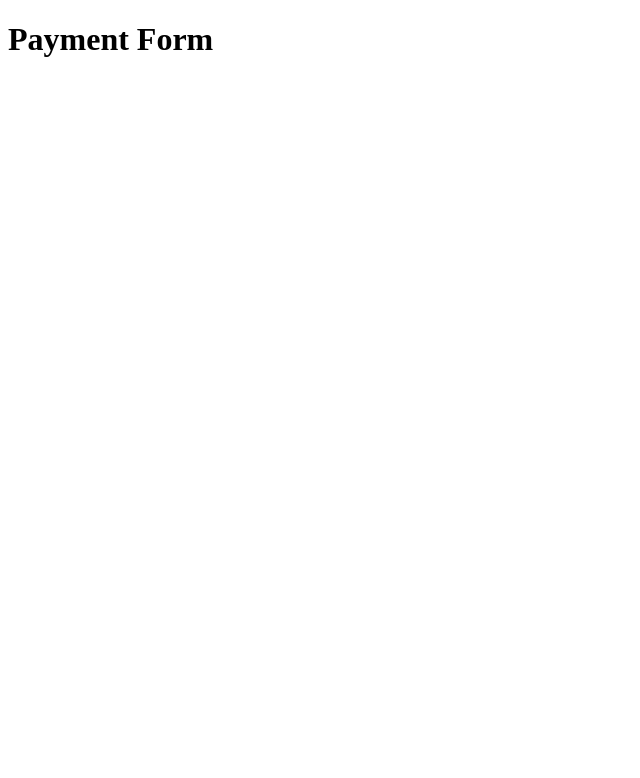
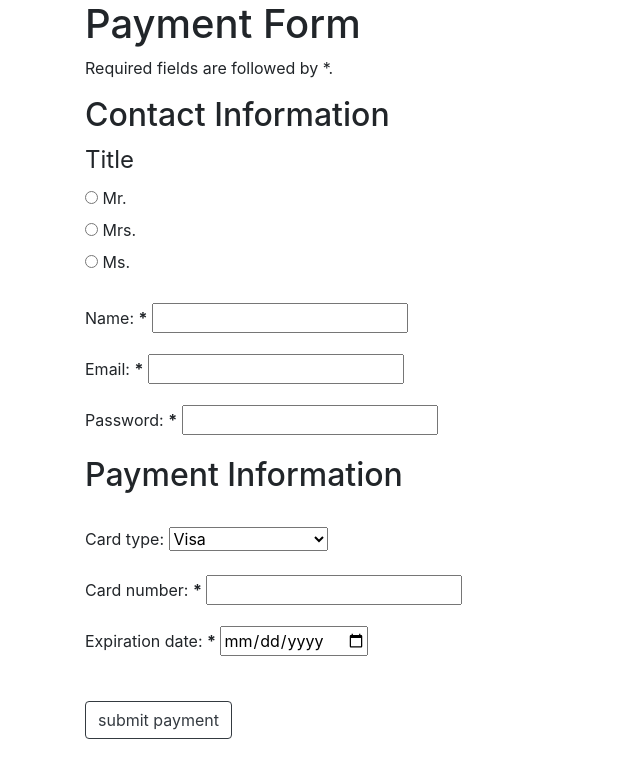
Before and after one commit to bkraemer5/coffeerun, a plain HTML site: page payment.html in a window 1280 px wide. Shown: the whole page, without its empty margins (0-640 px from the left). Drawn offline with nearby package versions, Linux system fonts and the light colour scheme.

Commit message:
added payment form

```diff
--- a/payment.html
+++ b/payment.html
@@ -2,11 +2,93 @@
 <head>
     <meta charset="utf-8">
     <title>Payment Form</title>
+    <link rel="stylesheet" href="https://cdnjs.cloudflare.com/ajax/libs/twitter-bootstrap/4.5.2/css/bootstrap.min.css">
 </head>
-<body>
+<body class="container">
     <header>
         <h1>Payment Form</h1>
     </header>
+    <p>Required fields are followed by *.</p>
+    <section>
+        <div class="panel panel-default">
+            <div class="panel-body">
+                <form data-payment-form="payform">
+                    <h2>Contact Information</h2>
+                    <fieldset>
+                        <legend>Title</legend>
+                        <div class="radio">
+                            <label>
+                                <input type="radio" name="title" value="Mr">
+                                Mr.
+                            </label>
+                        </div>
+                        <div class="radio">
+                            <label>
+                                <input type="radio" name="title" value="Mrs">
+                                Mrs.
+                            </label>
+                        </div>
+                        <div class="radio">
+                            <label>
+                                <input type="radio" name="title" value="Ms">
+                                Ms.
+                            </label>
+                        </div>
+                    </fieldset>
+                    <div class="form-group">
+                        <label for="name">
+                            <span><br>Name: <strong>*</strong></span>
+                        </label>
+                        <input type="text" id="name" name="name">
+                    </div>
 
+                    <div class="form-group">
+                        <label for="email">
+                            <span>Email: <strong>*</strong></span>
+                        </label>
+                        <input type="text" id="email" name="email">
+                    </div>
+
+                    <div class="form-group">
+                        <label for="password">
+                            <span>Password: <strong>*</strong></span>
+                        </label>
+                        <input type="text" id="password" name="password">
+                    </div>
+
+                    <h2>Payment Information</h2>
+                    <div class="form-group">
+                        <label for="cardType">
+                            <span><br>Card type: </span>
+                        </label>
+                        <select name="cardType" id="cardType">
+                            <option value="visa">Visa</option>
+                            <option value="mastercard">Mastercard</option>
+                            <option value="americanExpress">American Express</option>
+                        </select>
+                    </div>
+                    <div class="form-group">
+                        <label for="cardNumber">
+                            <span>Card number: <strong>*</strong></span>
+                        </label>
+                        <input type="text" id="name" name="cardNumber">
+                    </div>
+                    <div class="form-group">
+                        <label for="expirationDate">
+                            <span>Expiration date: <strong>*</strong></span>
+                        </label>
+                        <input type="date" id="date" name="expirationDate">
+                    </div>
+                    <br>
+                    <button type="submit" class="btn btn-outline-dark">submit payment</button>
+                </form>
+            </div>
+        </div>
+    </section>
+    <script src="https://cdnjs.cloudflare.com/ajax/libs/jquery/2.1.4/jquery.min.js" charset="utf-8"></script>
+    <script src="scripts/formhandler.js" charset="utf-8"></script>
+    <script src="scripts/datastore.js" charset="utf-8"></script>
+    <script src="scripts/truck.js" charset="utf-8"></script>
+    <script src="scripts/payment.js" charset="utf-8"></script>
 </body>
 </html>
--- /dev/null
+++ b/scripts/payment.js
@@ -0,0 +1,13 @@
+(function (window) {
+    'use strict';
+    var PAYMENT_FORM_SELECTOR = '[data-payment-form="payform"]';
+    var App = window.App;
+    var Truck = App.Truck;
+    var DataStore = App.DataStore;
+    var FormHandler = App.FormHandler;
+    var paymentFormHandler = new FormHandler(PAYMENT_FORM_SELECTOR);
+    var paymentStorage = new DataStore();
+
+    paymentFormHandler.addSubmitHandler(paymentStorage.add.bind(paymentStorage));
+    console.log(paymentFormHandler);
+})(window);
```
Also changed, not shown: index.html (+7 -4 lines).
